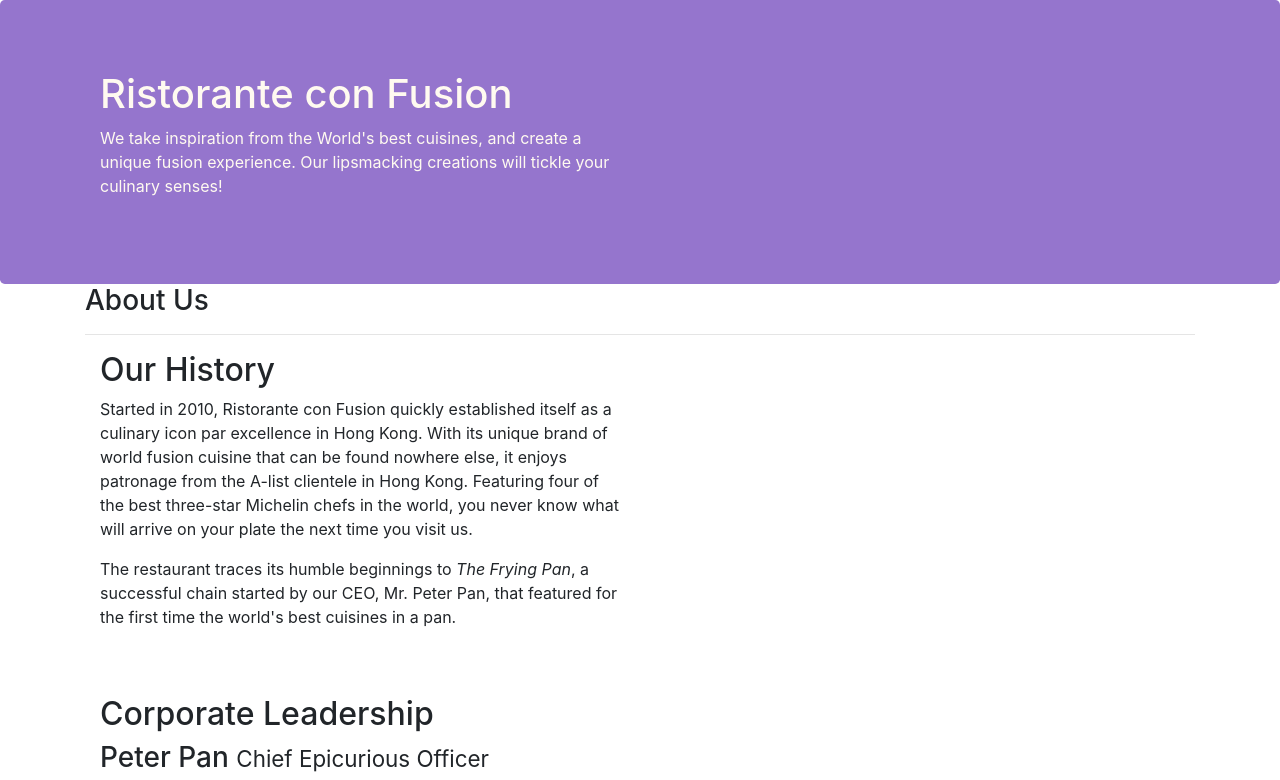
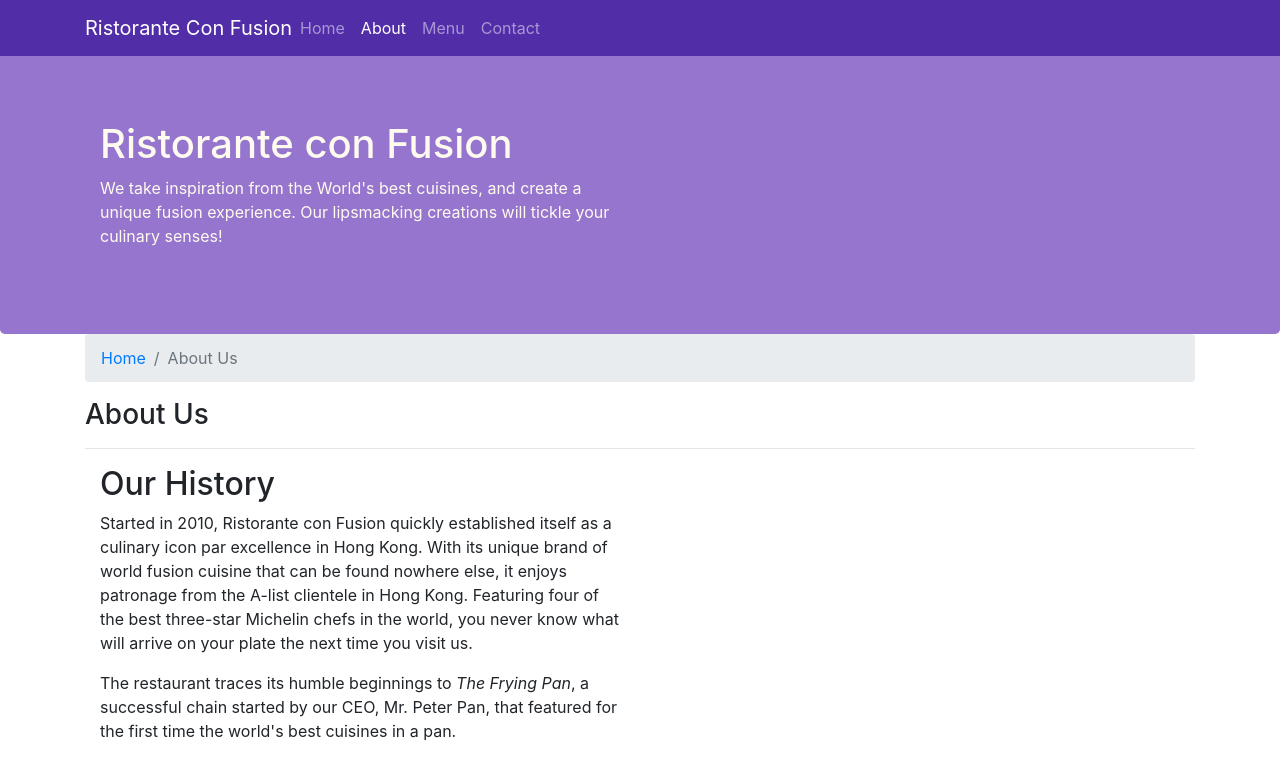
Before and after one commit to SolomonOjigbo/Demo-App-Bootstrap4, a website: page aboutus.html in a window 1280 px wide. Shown: the top 780 px of the page. Drawn offline with nearby package versions, Linux system fonts and the light colour scheme.

Commit message:
Navbar and Breadcrumbs

```diff
--- a/aboutus.html
+++ b/aboutus.html
@@ -15,6 +15,24 @@
 </head>
 
 <body>
+    <nav class="navbar navbar-dark navbar-expand-sm fixed-top">
+        <div class="container">
+            <button class="navbar-toggler" type="button" data-toggle="collapse" data-target="#Navbar">
+                <span class="navbar-toggler-icon"></span>
+            </button>
+           <a class="navbar-brand mr-auto" href="./index.html">Ristorante Con Fusion</a>
+           <div class="collapse navbar-collapse" id="Navbar">
+                <ul class="navbar-nav mr-auto">
+                    <li class="nav-item"><a class="nav-link" href="./index.html">Home</a></li>
+                    <li class="nav-item active"><a class="nav-link" href="#">About</a></li>
+                    <li class="nav-item"><a class="nav-link" href="#">Menu</a></li>
+                    <li class="nav-item"><a class="nav-link" href="#">Contact</a></li>
+                </ul>
+           </div>
+
+        </div>
+    </nav>
+
 
     <header class="jumbotron">
         <div class="container">
@@ -32,6 +50,10 @@
     <div class="container">
         <div row row-content>
             <div>
+                <ol class="col-12 breadcrumb">
+                    <li class="breadcrumb-item"><a href="./index.html">Home</a></li>
+                    <li class="breadcrumb-item active">About Us</li>
+                </ol>
                <h3>About Us</h3>
                <hr>
             </div>
--- a/css/styles.css
+++ b/css/styles.css
@@ -28,3 +28,12 @@ address{
     margin:0px;
     color:#0f0f0f;
 }
+
+body{
+    padding:50px 0px 0px 0px;
+    z-index:0;
+}
+
+.navbar-dark {
+     background-color: #512DA8;
+}
```
Also changed, not shown: index.html (+17 -0 lines).
